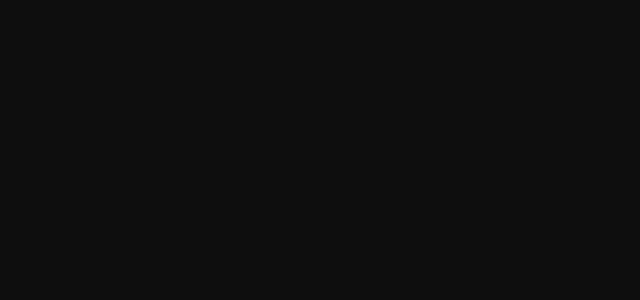
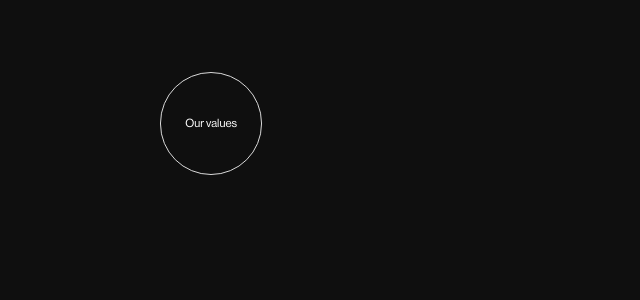
Before and after one commit to poojahooda22/makepill-redesign, a Next.js app: page / in a window 1280 px wide. Shown: the part 3520-3820 px from the top of the page, without its empty margins (0-640 px from the left). Built offline with nearby package versions, Linux system fonts and the light colour scheme.

Commit message:
updated index

```diff
--- a/src/components/ReverseService/Index.jsx
+++ b/src/components/ReverseService/Index.jsx
@@ -91,7 +91,7 @@
         // onMouseEnter={handleBackgroundChange}
         // onMouseLeave={removeBackgroundChange}
     >
-        <div className='py-[6vw] sm:py-0 flex flex-col-reverse  sm:flex items-center justify-between px-[5vw] sm:px-[2.5vw] sm:mb-[4vw]'>
+        <div className='py-[6vw] sm:py-0 flex flex-col-reverse sm:flex-row items-center justify-between px-[5vw] sm:px-[2.5vw] sm:mb-[4vw]'>
             <div className='reverseLeftDiv w-full sm:w-2/3  sm:px-0 mb-[5vw] sm:mb-0'>
                 <div className=' sm:space-y-[4vw] space-y-[12vw] pl-0 sm:pl-[10vw] px-[5vw] '>
                     <div ref={serviceRef2} className='overflow-hidden'><h4   className='text-[5vw] sm:text-[1.1vw] tracking-wider'>/ Our culture</h4></div>
```
